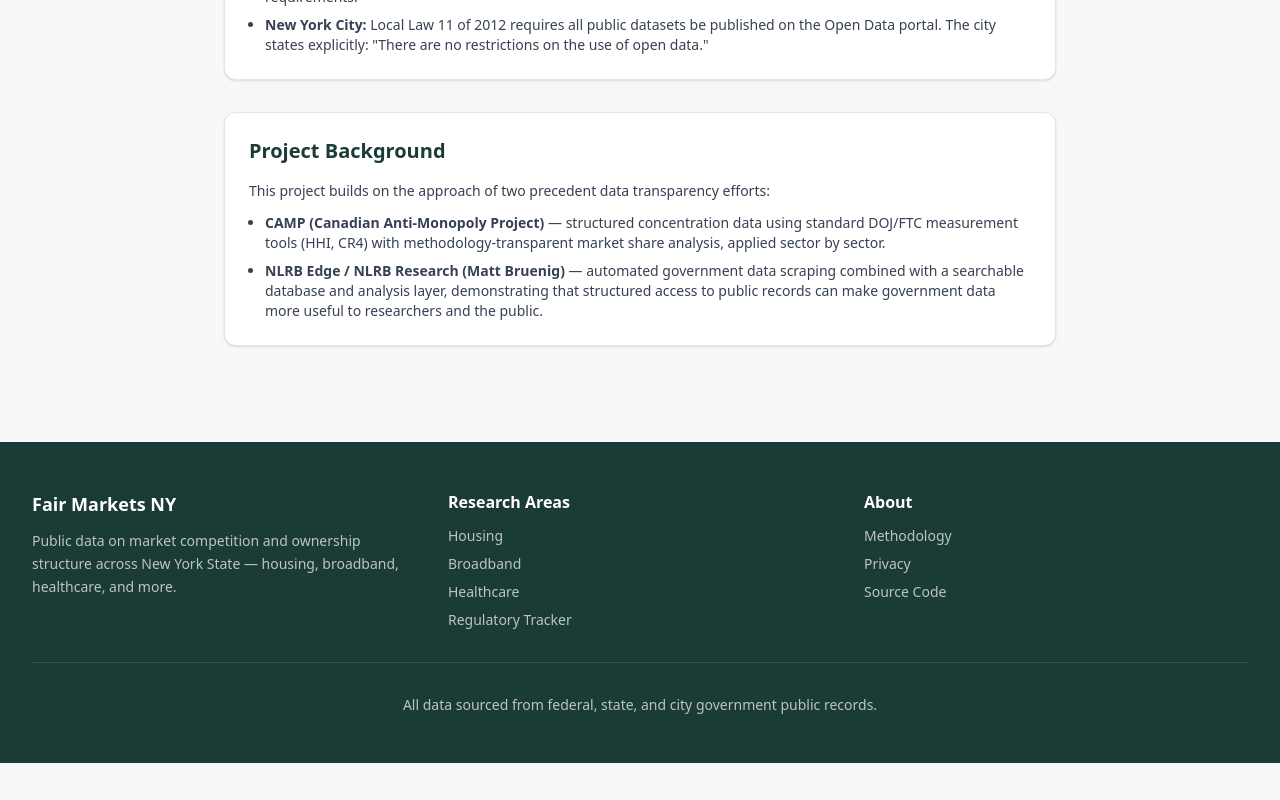
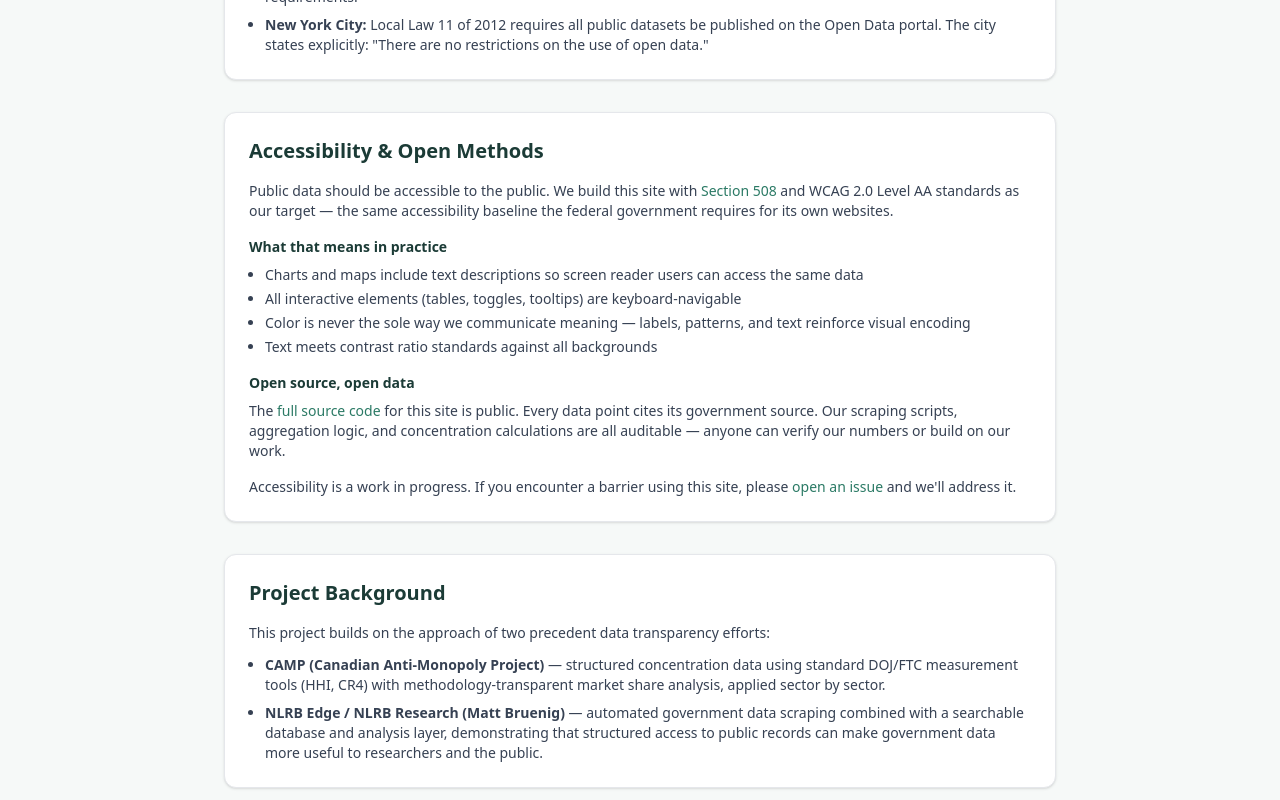
Before and after one commit to hmasoo/fair-markets-ny, a Next.js app: page /about in a window 1280 px wide. Shown: the part 3300-4100 px from the top of the page. Before the commit the page ends 4063 px from the top, so only its background shows below. Built offline with nearby package versions, Linux system fonts and the light colour scheme; no server answers.

Commit message:
feat: Add accessibility & open methods section to About page (#29)
Section 508 / WCAG 2.0 AA commitment, open source/open data
transparency, and invitation to report barriers.

```diff
--- a/src/app/about/page.tsx
+++ b/src/app/about/page.tsx
@@ -342,6 +342,84 @@
 
         <section className="card">
           <h2 className="text-xl font-bold text-fm-patina mb-4">
+            Accessibility & Open Methods
+          </h2>
+          <div className="space-y-4 text-sm text-gray-700">
+            <p>
+              Public data should be accessible to the public. We build this
+              site with{" "}
+              <a
+                href="https://www.section508.gov/"
+                className="text-fm-teal hover:underline"
+                target="_blank"
+                rel="noopener noreferrer"
+              >
+                Section 508
+              </a>{" "}
+              and WCAG 2.0 Level AA standards as our target — the same
+              accessibility baseline the federal government requires for its
+              own websites.
+            </p>
+            <div>
+              <h3 className="font-semibold text-fm-patina mb-2">
+                What that means in practice
+              </h3>
+              <ul className="space-y-1 ml-4 list-disc">
+                <li>
+                  Charts and maps include text descriptions so screen reader
+                  users can access the same data
+                </li>
+                <li>
+                  All interactive elements (tables, toggles, tooltips) are
+                  keyboard-navigable
+                </li>
+                <li>
+                  Color is never the sole way we communicate meaning —
+                  labels, patterns, and text reinforce visual encoding
+                </li>
+                <li>
+                  Text meets contrast ratio standards against all backgrounds
+                </li>
+              </ul>
+            </div>
+            <div>
+              <h3 className="font-semibold text-fm-patina mb-2">
+                Open source, open data
+              </h3>
+              <p>
+                The{" "}
+                <a
+                  href="https://github.com/masuga-fair-markets/fair-markets-ny"
+                  className="text-fm-teal hover:underline"
+                  target="_blank"
+                  rel="noopener noreferrer"
+                >
+                  full source code
+                </a>{" "}
+                for this site is public. Every data point cites its government
+                source. Our scraping scripts, aggregation logic, and
+                concentration calculations are all auditable — anyone can
+                verify our numbers or build on our work.
+              </p>
+            </div>
+            <p>
+              Accessibility is a work in progress. If you encounter a barrier
+              using this site, please{" "}
+              <a
+                href="https://github.com/masuga-fair-markets/fair-markets-ny/issues"
+                className="text-fm-teal hover:underline"
+                target="_blank"
+                rel="noopener noreferrer"
+              >
+                open an issue
+              </a>{" "}
+              and we{"'"}ll address it.
+            </p>
+          </div>
+        </section>
+
+        <section className="card">
+          <h2 className="text-xl font-bold text-fm-patina mb-4">
             Project Background
           </h2>
           <div className="text-sm text-gray-700 space-y-3">
```
